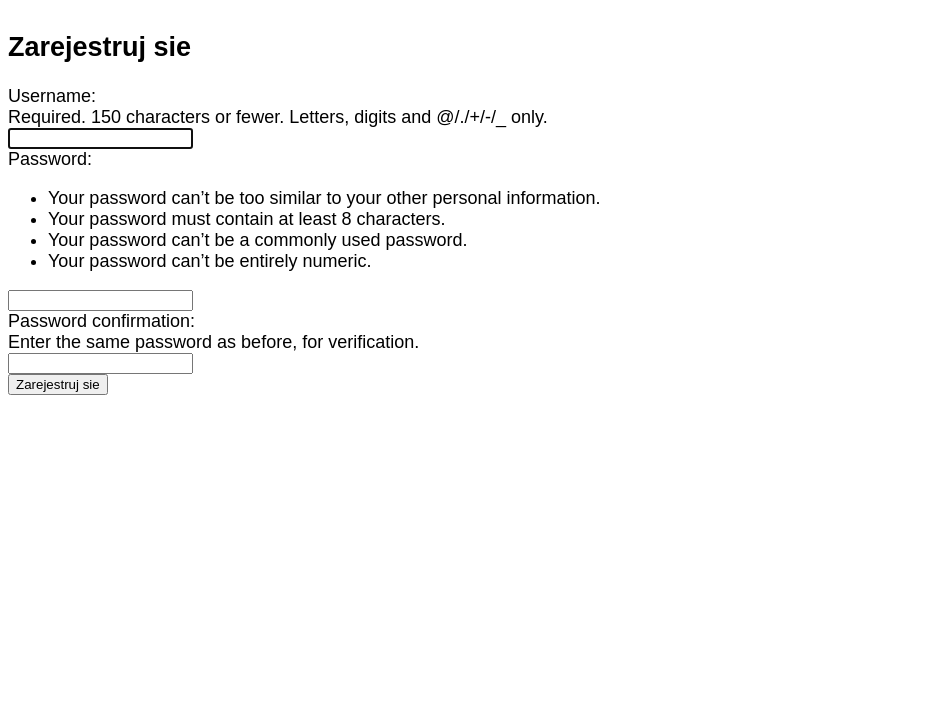
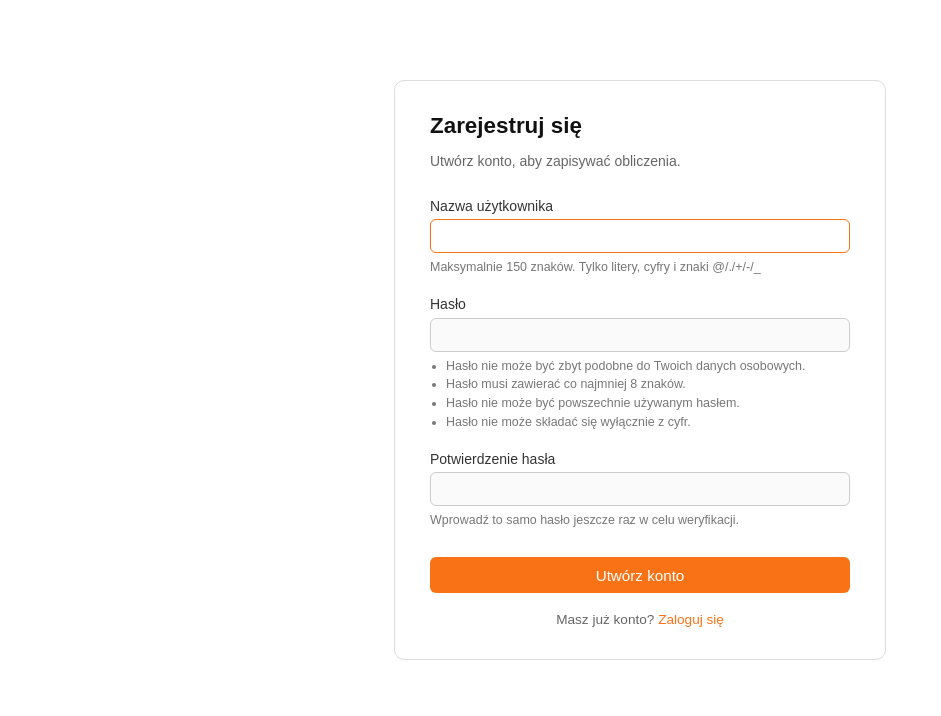
Before and after one commit to ugbioinformatics/programming_project_WCh_2026, a Django app: page /accounts/signup/ in a window 1280 px wide. Shown: the part 129-845 px from the top of the page, without its empty margins (0-941 px from the left). Before the commit the page ends 524 px from the top, so only its background shows below. Run offline with Django 5.2, Linux system fonts and the light colour scheme; some web fonts are replaced.

Commit message:
login and signup translation and update

```diff
--- a/accounts/urls.py
+++ b/accounts/urls.py
@@ -1,8 +1,6 @@
 from django.urls import path
-
-from .views import SignUpView
-
+from . import views
 
 urlpatterns = [
-    path("signup/", SignUpView.as_view(), name="signup"),
+    path('signup/', views.register, name='signup'),
 ]
--- a/accounts/views.py
+++ b/accounts/views.py
@@ -1,12 +1,14 @@
-from django.shortcuts import render
+from django.shortcuts import render, redirect
+from django.contrib.auth import login
+from blog.forms import PolishUserCreationForm
 
-# Create your views here.
-from django.contrib.auth.forms import UserCreationForm
-from django.urls import reverse_lazy
-from django.views.generic import CreateView
-
-
-class SignUpView(CreateView):
-    form_class = UserCreationForm
-    success_url = reverse_lazy("login")
-    template_name = "registration/signup.html"
+def register(request):
+    if request.method == 'POST':
+        form = PolishUserCreationForm(request.POST)
+        if form.is_valid():
+            user = form.save()
+            login(request, user)
+            return redirect('home')
+    else:
+        form = PolishUserCreationForm()
+    return render(request, 'registration/signup.html', {'form': form})
--- a/blog/forms.py
+++ b/blog/forms.py
@@ -1,4 +1,34 @@
 from django import forms
+from django.contrib.auth.forms import UserCreationForm
+from django.contrib.auth.models import User
+
+class PolishUserCreationForm(UserCreationForm):
+    def __init__(self, *args, **kwargs):
+        super().__init__(*args, **kwargs)
+
+        self.fields['username'].help_text = (
+            'Maksymalnie 150 znaków. Tylko litery, cyfry i znaki @/./+/-/_'
+        )
+        self.fields['password1'].help_text = (
+            '<ul>'
+            '<li>Hasło nie może być zbyt podobne do Twoich danych osobowych.</li>'
+            '<li>Hasło musi zawierać co najmniej 8 znaków.</li>'
+            '<li>Hasło nie może być powszechnie używanym hasłem.</li>'
+            '<li>Hasło nie może składać się wyłącznie z cyfr.</li>'
+            '</ul>'
+        )
+        self.fields['password2'].help_text = (
+            'Wprowadź to samo hasło jeszcze raz w celu weryfikacji.'
+        )
+
+        self.fields['username'].label = 'Nazwa użytkownika'
+        self.fields['password1'].label = 'Hasło'
+        self.fields['password2'].label = 'Potwierdzenie hasła'
+
+    class Meta:
+        model = User
+        fields = ['username', 'password1', 'password2']
+
 
 class Suma(forms.Form):
 
--- a/blog/urls.py
+++ b/blog/urls.py
@@ -14,5 +14,6 @@ urlpatterns = [
    path("smiles3d/", views.smiles3de, name="smiles3de"),
    path('xtb/', views.xtb_calc_view, name='xtb_calc'),
    path('download-g98/<int:post_id>/', views.download_g98, name='download_g98'),
+   path('accounts/', include('accounts.urls')),
 
 ]
--- a/django_project/settings.py
+++ b/django_project/settings.py
@@ -132,3 +132,5 @@ MEDIA_ROOT = os.path.join(BASE_DIR, 'PLIKI/')
 
 LOGIN_REDIRECT_URL = "/post"
 LOGOUT_REDIRECT_URL = "/"
+
+LANGUAGE_CODE = 'pl'
--- a/templates/registration/signup.html
+++ b/templates/registration/signup.html
@@ -1,12 +1,139 @@
 {% extends "base.html" %}
+{% block title %}Zarejestruj się{% endblock %}
+{% block content %}
 
-{% block title %}Zarejestruj sie{% endblock %}
+<style>
+  .auth-wrapper {
+    display: flex;
+    justify-content: center;
+    padding: 3rem 1rem;
+  }
+  .auth-card {
+    width: 100%;
+    max-width: 420px;
+    border: 1px solid #ddd;
+    border-radius: 10px;
+    padding: 2rem 2.2rem;
+    background: #fff;
+  }
+  .auth-card h2 {
+    margin: 0 0 0.3rem 0;
+    font-size: 1.4rem;
+    font-weight: 600;
+    color: #111;
+  }
+  .auth-card .auth-subtitle {
+    font-size: 0.875rem;
+    color: #666;
+    margin-bottom: 1.8rem;
+  }
+  .auth-field {
+    margin-bottom: 1.2rem;
+  }
+  .auth-field label {
+    display: block;
+    font-size: 0.875rem;
+    font-weight: 500;
+    color: #333;
+    margin-bottom: 0.35rem;
+  }
+  .auth-field input {
+    width: 100%;
+    box-sizing: border-box;
+    padding: 0.5rem 0.75rem;
+    border: 1px solid #ccc;
+    border-radius: 6px;
+    font-size: 0.9rem;
+    color: #111;
+    background: #fafafa;
+    transition: border-color 0.15s;
+  }
+  .auth-field input:focus {
+    outline: none;
+    border-color: #f97316;
+    background: #fff;
+  }
+  .auth-field .helptext {
+    font-size: 0.78rem;
+    color: #777;
+    margin-top: 0.3rem;
+    line-height: 1.5;
+  }
+  .auth-field .helptext ul {
+    margin: 0.2rem 0 0 1rem;
+    padding: 0;
+  }
+  .auth-field .errorlist {
+    list-style: none;
+    padding: 0;
+    margin: 0.3rem 0 0 0;
+    font-size: 0.8rem;
+    color: #dc2626;
+  }
+  .auth-submit {
+    width: 100%;
+    padding: 0.6rem;
+    background: #f97316;
+    color: #fff;
+    border: none;
+    border-radius: 6px;
+    font-size: 0.95rem;
+    font-weight: 500;
+    cursor: pointer;
+    margin-top: 0.5rem;
+    transition: background 0.15s;
+  }
+  .auth-submit:hover {
+    background: #ea6e0e;
+  }
+  .auth-footer {
+    text-align: center;
+    margin-top: 1.2rem;
+    font-size: 0.85rem;
+    color: #666;
+  }
+  .auth-footer a {
+    color: #f97316;
+    text-decoration: none;
+    font-weight: 500;
+  }
+  .auth-footer a:hover {
+    text-decoration: underline;
+  }
+</style>
 
-{% block content %}
-<h2>Zarejestruj sie</h2>
-<form method="post">
-  {% csrf_token %}
-  {{ form }}
-  <button type="submit">Zarejestruj sie</button>
-</form>
+<div class="auth-wrapper">
+  <div class="auth-card">
+    <h2>Zarejestruj się</h2>
+    <p class="auth-subtitle">Utwórz konto, aby zapisywać obliczenia.</p>
+
+    <form method="post">
+      {% csrf_token %}
+
+      {% for field in form %}
+      <div class="auth-field">
+        <label for="{{ field.id_for_label }}">{{ field.label }}</label>
+        {{ field }}
+        {% if field.help_text %}
+          <div class="helptext">{{ field.help_text|safe }}</div>
+        {% endif %}
+        {% if field.errors %}
+          <ul class="errorlist">
+            {% for error in field.errors %}
+              <li>{{ error }}</li>
+            {% endfor %}
+          </ul>
+        {% endif %}
+      </div>
+      {% endfor %}
+
+      <button type="submit" class="auth-submit">Utwórz konto</button>
+    </form>
+
+    <div class="auth-footer">
+      Masz już konto? <a href="{% url 'login' %}">Zaloguj się</a>
+    </div>
+  </div>
+</div>
+
 {% endblock %}
```
Also changed, not shown: blog/Text File.txt (deleted, +0 -23 lines), blog/views.py (+10 -14 lines), templates/post_new.html (deleted, +0 -8 lines), templates/registration/login.html (+144 -7 lines).
